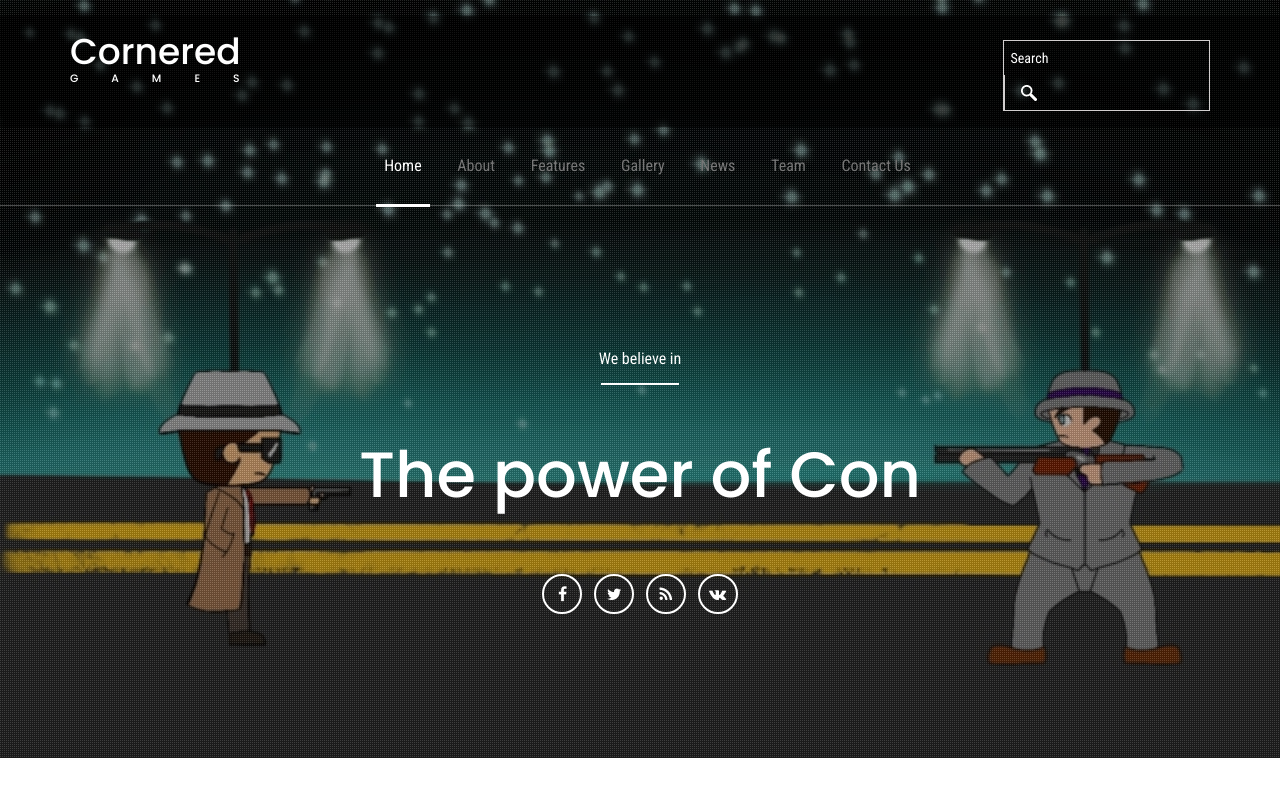
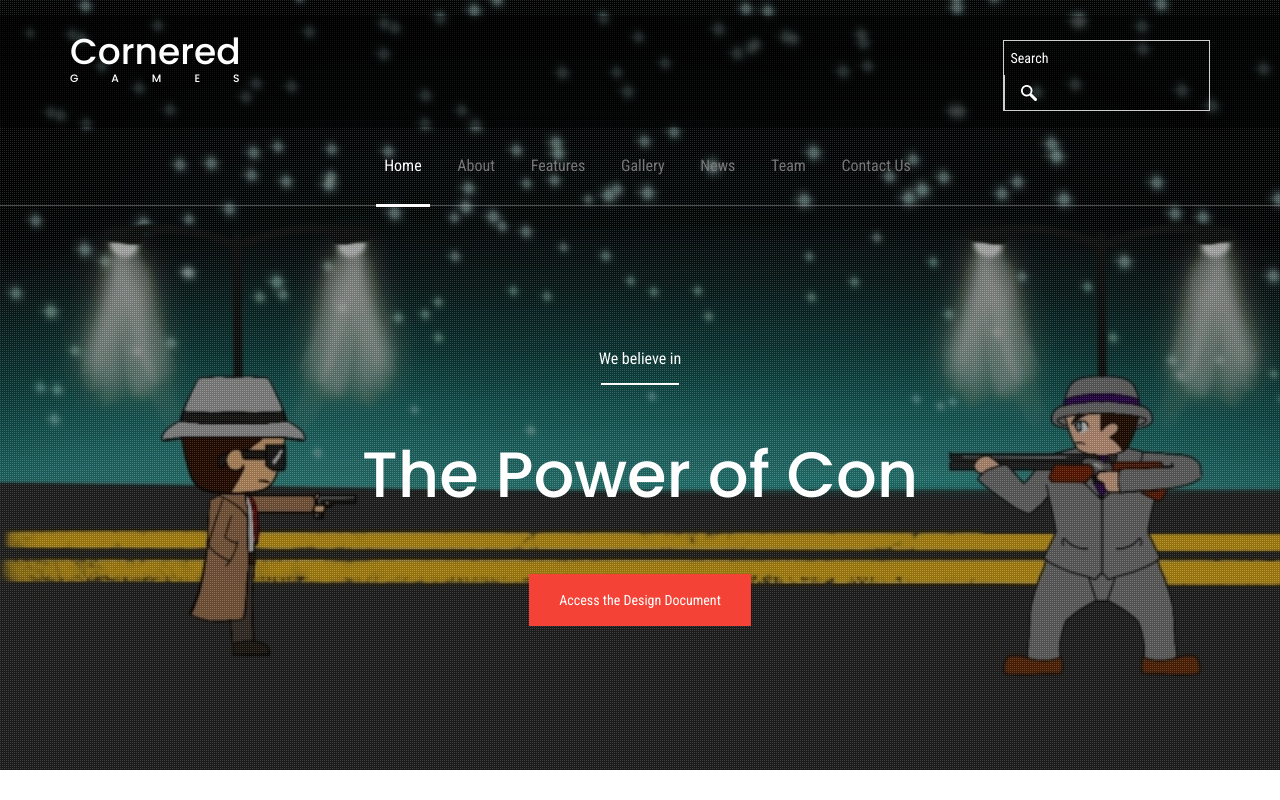
Before and after one commit to CornerdGames/CornerdGames.github.io, a plain HTML site: page index.html in a window 1280 px wide. Shown: the top 800 px of the page. Drawn offline with Linux system fonts and the light colour scheme.

Commit message:
Added links to design document

```diff
--- a/index.html
+++ b/index.html
@@ -105,14 +105,15 @@ Smartphone Compatible web template, free webdesigns for Nokia, Samsung, LG, Sony
 				<div class="w3layouts-text">
 					<h3>We believe in</h3>
 					<label></label>
-					<h2>The power of Con</h2>
+					<h2>The Power of Con</h2>
 				</div>
 				<div class="social">
 					<ul>
-						<li><a href="#"><i class="fa fa-facebook"></i></a></li>
+						<a target="_blank" href="https://drive.google.com/open?id=1DcCzJMmGB1g21bksBVf3nkXhhrb_3JrSHEaorfZTIVM"><button class="btn1">Access the Design Document</button></a>
+						<!-- <li><a href="#"><i class="fa fa-facebook"></i></a></li>
 						<li><a href="#"><i class="fa fa-twitter"></i></a></li>
 						<li><a href="#"><i class="fa fa-rss"></i></a></li>
-						<li><a href="#"><i class="fa fa-vk"></i></a></li>
+						<li><a href="#"><i class="fa fa-vk"></i></a></li> -->
 					</ul>
 				</div>
 			</div>
```
